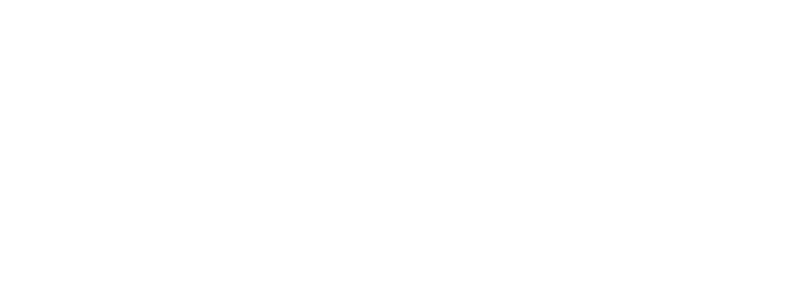
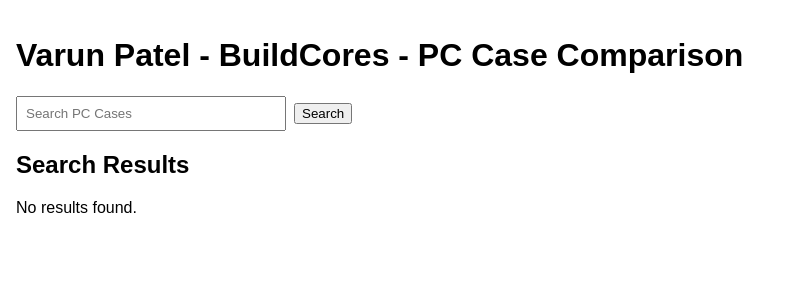
Before and after one commit to patelv712/pc-case-comparison, a React (Create React App) app: page / in a window 1280 px wide. Shown: the top 300 px of the page, without its empty margins (0-789 px from the left). Built offline with nearby package versions, Linux system fonts and the light colour scheme.

Commit message:
search UI

```diff
--- a/src/App.js
+++ b/src/App.js
@@ -82,7 +82,74 @@ const App = () => {
     return Array.from(keysSet);
   };
 
-  return;
+  return(
+    <div style={{ padding: "1rem", fontFamily: "Arial, sans-serif" }}>
+      <h1>Varun Patel - BuildCores - PC Case Comparison</h1>
+
+      {/* Search */}
+      <div style={{ marginBottom: "1rem" }}>
+        <input
+          type="text"
+          value={searchTerm}
+          placeholder="Search PC Cases"
+          onChange={(e) => setSearchTerm(e.target.value)}
+          style={{ padding: "0.5rem", width: "250px" }}
+        />
+        <button onClick={searchProducts} style={{ marginLeft: "0.5rem" }}>
+          Search
+        </button>
+      </div>
+
+      {loading && <p>Loading search results...</p>}
+
+
+
+      {/* Search Results */}
+
+
+
+
+      <div style={{ marginBottom: "2rem" }}>
+        <h2>Search Results</h2>
+        {results.length === 0 && <p>No results found.</p>}
+        <ul style={{ listStyle: "none", padding: 0 }}>
+          {results.map((product) => {
+            const productId = product.buildcores_id || product.id;
+            return (
+              <li
+                key={productId}
+                style={{
+                  display: "flex",
+                  alignItems: "center",
+                  marginBottom: "1rem",
+                  border: "1px solid #ccc",
+                  padding: "0.5rem",
+                }}
+              >
+                <img
+                  src={product.image}
+                  alt={product.name}
+                  width="50"
+                  style={{ marginRight: "1rem" }}
+                />
+                <div style={{ flex: 1 }}>
+                  <strong>{product.name}</strong>
+                  {product.price && <p>${product.price}</p>}
+                </div>
+                <button onClick={() => addToCompare(product)}>
+                  Add to Compare
+                </button>
+              </li>
+            );
+          })}
+        </ul>
+      </div>
+    </div>
+
+
+
+
+  );
 };
 
 export default App;
```
